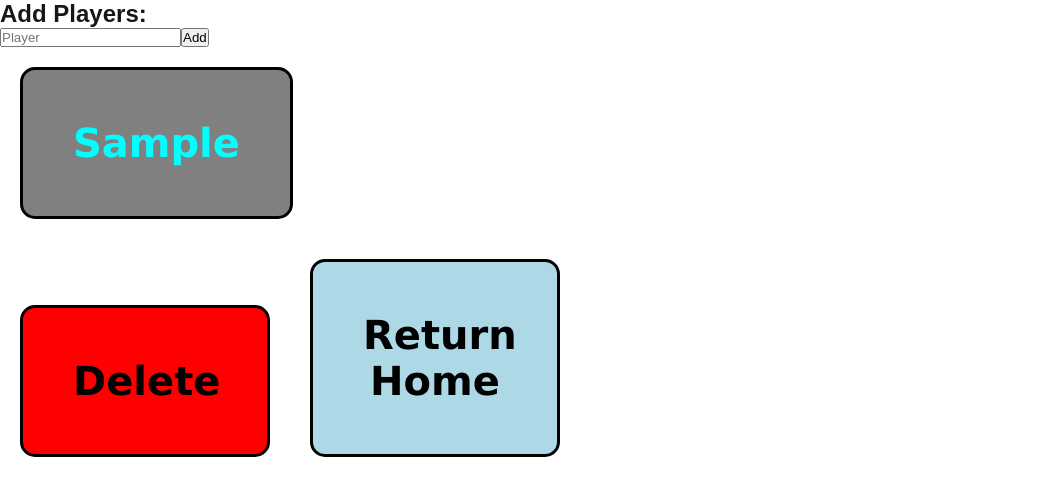
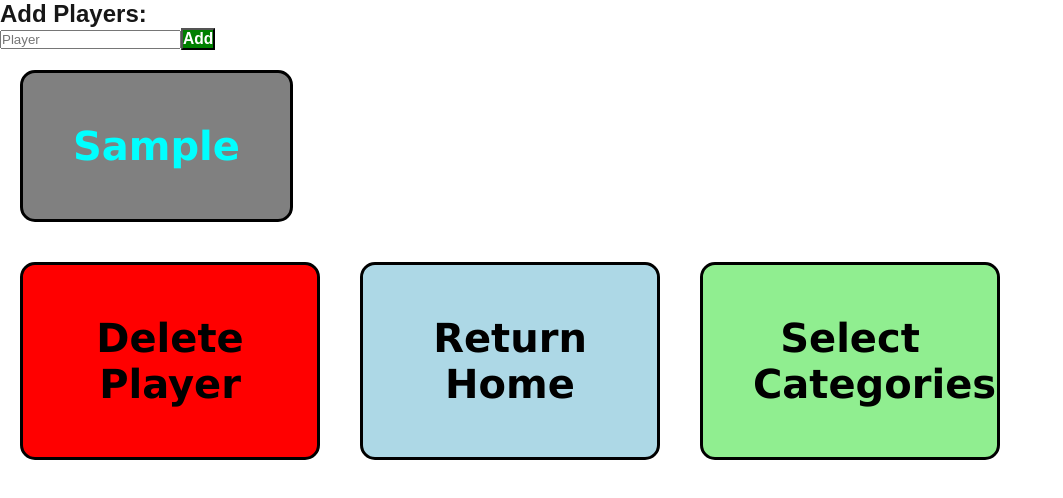
Before and after one commit to couldbedaniel/Imposter-With-Custom-Words, a Next.js app: page /players in a window 1280 px wide. Both pictures are taken after typing "Sample" into the empty fields and a click on the button "Add". Shown: the top 498 px of the page, without its empty margins (0-1063 px from the left). Built offline with nearby package versions, Linux system fonts and the light colour scheme.

Commit message:
introduced categories page

```diff
--- a/app/players/page.js
+++ b/app/players/page.js
@@ -33,17 +33,18 @@ export default function Players(){
             <h2>Add Players:</h2>
         <div>
             <input type = "text" placeholder = "Player" value = {playerName} onChange = {handleNameChange}/>
-            <button className = "add-button" onClick = {addPlayer}>Add</button>
+            <button className = "add-button" onClick = {addPlayer}><h3 className = "add-button-text">Add</h3></button>
         </div>
-        <ol>
+        <ol className = "name-list">
             {names.map((name, index) =>
-                <li key={index}>
+                <li className = "name-list-item" key={index}>
                     <Card name = {name}/>
                 </li>
             )}
         </ol>
-        <button className = "smallButton" style = {{backgroundColor: "red"}} onClick = {() => deletePlayer()}><h1 className = "button-text">Delete</h1></button>
+        <button className = "smallButton" style = {{backgroundColor: "red"}} onClick = {() => deletePlayer()}><h1 className = "button-text">Delete Player</h1></button>
         <Button btext = "Return Home" linkto = "." color = "lightblue"/>
+        <Button btext = "Select Categories" linkto = "./categories-page" color = "lightgreen"/>
         </div>
         </>
     );
--- a/app/style.css
+++ b/app/style.css
@@ -23,7 +23,7 @@
     border-radius: 15px;
     padding: 50px;
     margin: 20px;
-    width: 250px;
+    width: 300px;
     display: inline-block;
     align-items: center;
 }
@@ -36,3 +36,21 @@
     align-self: center;
     text-align: center;
 }
+
+.add-button {
+    background-color: green;
+}
+
+.add-button .add-button-text {
+    color: white;
+}
+
+.name-list {
+    display: flex;
+    flex-direction: row;
+    list-style: none;
+}
+
+.name-list-item {
+
+}
--- /dev/null
+++ b/data/cats.js
@@ -0,0 +1,3 @@
+import {cities, plants, movies} from "./startlists";
+
+export const cats = [{title: "Cities", list: cities}, {title: "Plants", list: plants}, {title: "Movies", list: movies}];
--- a/data/startlists.js
+++ b/data/startlists.js
@@ -1,2 +1,4 @@
 
 export const cities = [{item: "New York", hint: "Big"}, {item: "Chicago", hint: "u"}, {item: "Los Angelos", hint: "Famous"}];
+export const plants = [{item: "tree", hint: "tall"}, {item: "bush", hint: "fortnite"}, {item: "venus fly trap", hint: "eat"}];
+export const movies = [{item: "Fight Club", hint: "soap"}, {item: "Pulp Fiction", hint: "dancing"}, {item: "Harokiri", hint: "suicide"}];
```
Also changed, not shown: app/categories-page/page.js (added, +12 -0 lines), data/names.js (added).
